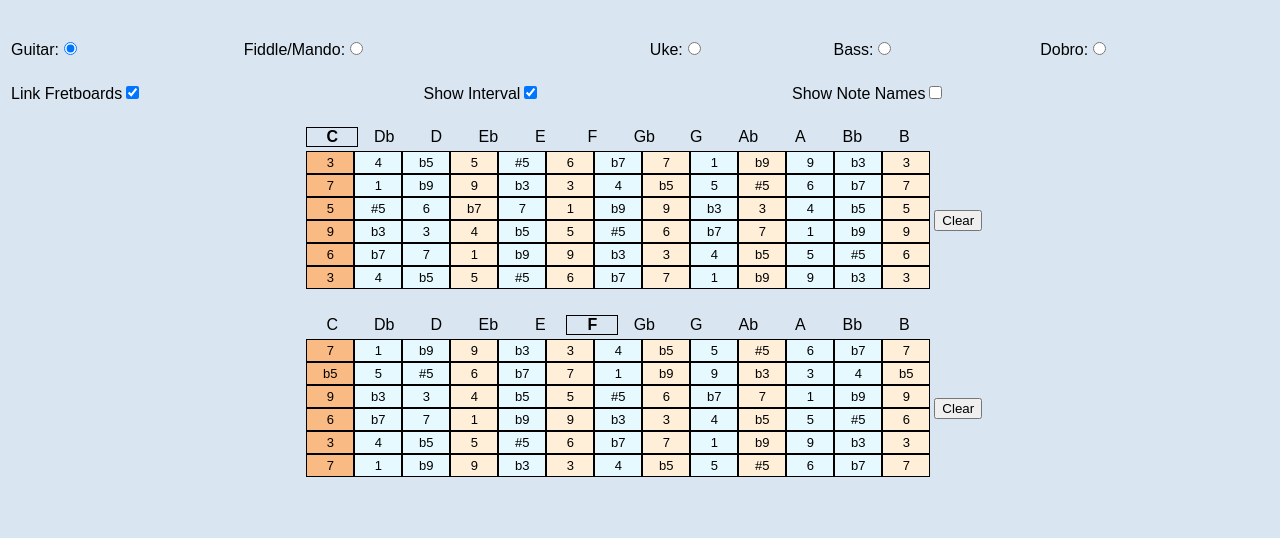
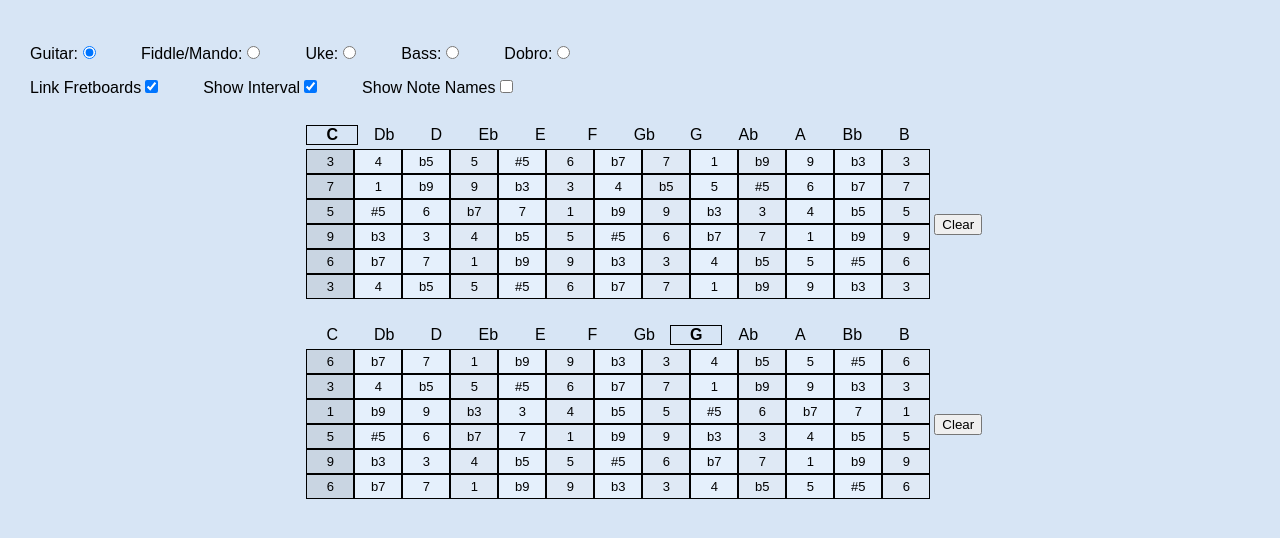
Before and after one commit to rjturek/rjtfrets, a plain HTML site: page index.html in a window 1280 px wide. Shown: the part 48-586 px from the top of the page. Drawn offline with Linux system fonts and the light colour scheme.

Commit message:
colors, before br between fb tables

```diff
--- a/index.html
+++ b/index.html
@@ -13,36 +13,35 @@
 <h1>Frets</h1>
 <br>
 <!--------- Title row ------------------------>
-<table width="100%" align="center">
+<table>
 <tr>
-  <td>
+  <td class="td-nice-pad">
     Guitar:<input type="radio" id="guitarRadio" name="instruType" CHECKED onclick="clickInstruType()"/>
   </td>
-  <td>
+  <td class="td-nice-pad">
     Fiddle/Mando:<input type="radio" id="fiddleRadio" name="instruType" onclick="clickInstruType()"/>
   </td>
-  <td>
+  <td class="td-nice-pad">
     Uke:<input type="radio" id="ukuleleRadio" name="instruType" onclick="clickInstruType()"/>
   </td>
-  <td>
+  <td class="td-nice-pad">
     Bass:<input type="radio" id="bassRadio" name="instruType" onclick="clickInstruType()"/>
   </td>
-  <td>
+  <td class="td-nice-pad">
     Dobro:<input type="radio" id="dobroRadio" name="instruType" onclick="clickInstruType()"/>
   </td>
 </tr>
 </table>
-<br>
 
-<table width="100%" align="center">
+<table>
 <tr>
-  <td>
+  <td class="td-nice-pad">
     Link Fretboards<input type="checkbox" onclick="clickLinkFBs(this)" checked/>
   </td>
-  <td>
+  <td class="td-nice-pad">
     Show Interval<input type="checkbox" onclick="clickShowInterval(this)" checked/>
   </td>
-  <td>
+  <td class="td-nice-pad">
     Show Note Names<input type="checkbox" onclick="clickShowNotes(this)"/>
   </td>
 </tr>
--- a/main.js
+++ b/main.js
@@ -50,8 +50,9 @@ function init() {
   initFretboard(0)
   initFretboard(1)
 
+  // Initial keys for fretboards: C and G
   pickKey(0, 0)
-  pickKey(1, 5)
+  pickKey(1, 7)
 }
 
 //===================================================
--- a/styles.css
+++ b/styles.css
@@ -1,7 +1,7 @@
 
 body{
   font-family: arial;
-  background-color: d9e6f2;
+  background-color: D7E5F5;
   text-align: center;
 }
 
@@ -13,6 +13,10 @@ pre{
   text-align: center;
   font-size:large;
   font-weight: bold;
+}
+
+.td-nice-pad{
+  padding: 5px 20px ;
 }
 
 /* Unselected Key */
@@ -39,22 +43,22 @@ pre{
   text-align: center;
   width: 40px;
   border: 1px solid black;
-  padding: 3 3 3 3;
+  padding: 4 3 4 3;
 }
 
 .plainOff
 {
-  background-color: e6f9ff;
+  background-color: E5F0FC;
 }
 
 .nutOff
 {
-  background-color: faba83;
+  background-color: C9D5E2;
 }
 
 .markerOff
 {
-  background-color: FFEFD8;
+  background-color: DFE9F5;
 }
 
 /* Highlighted spot */
```
